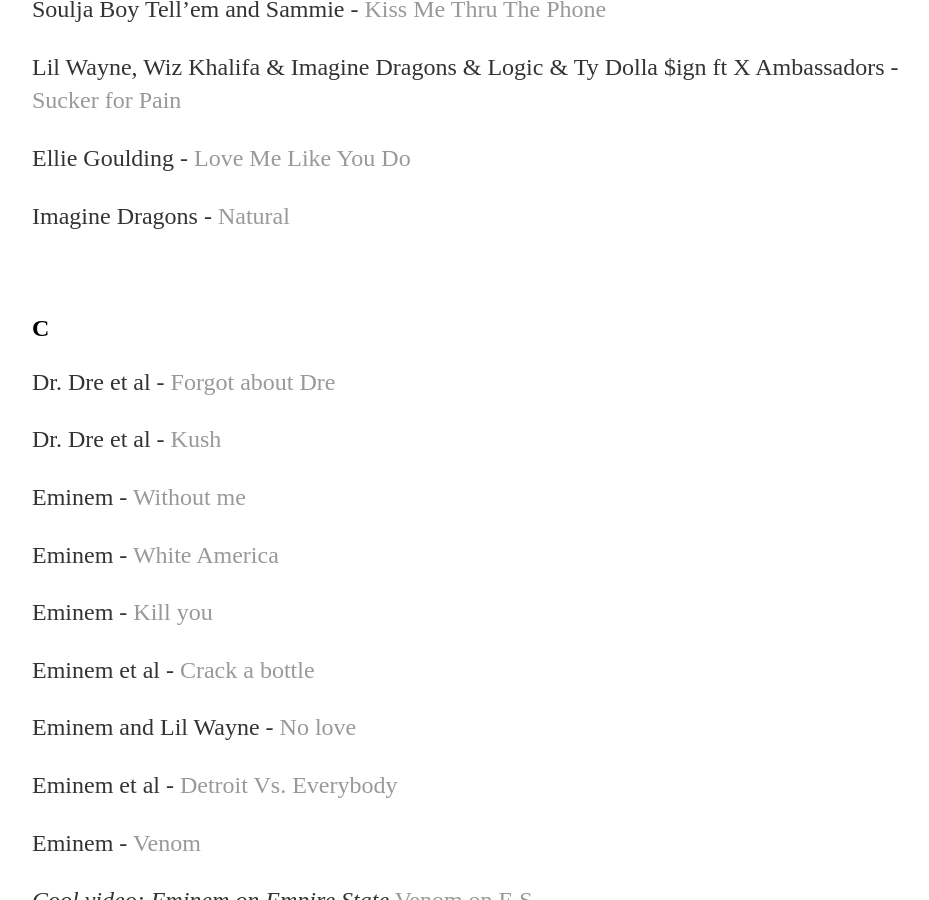
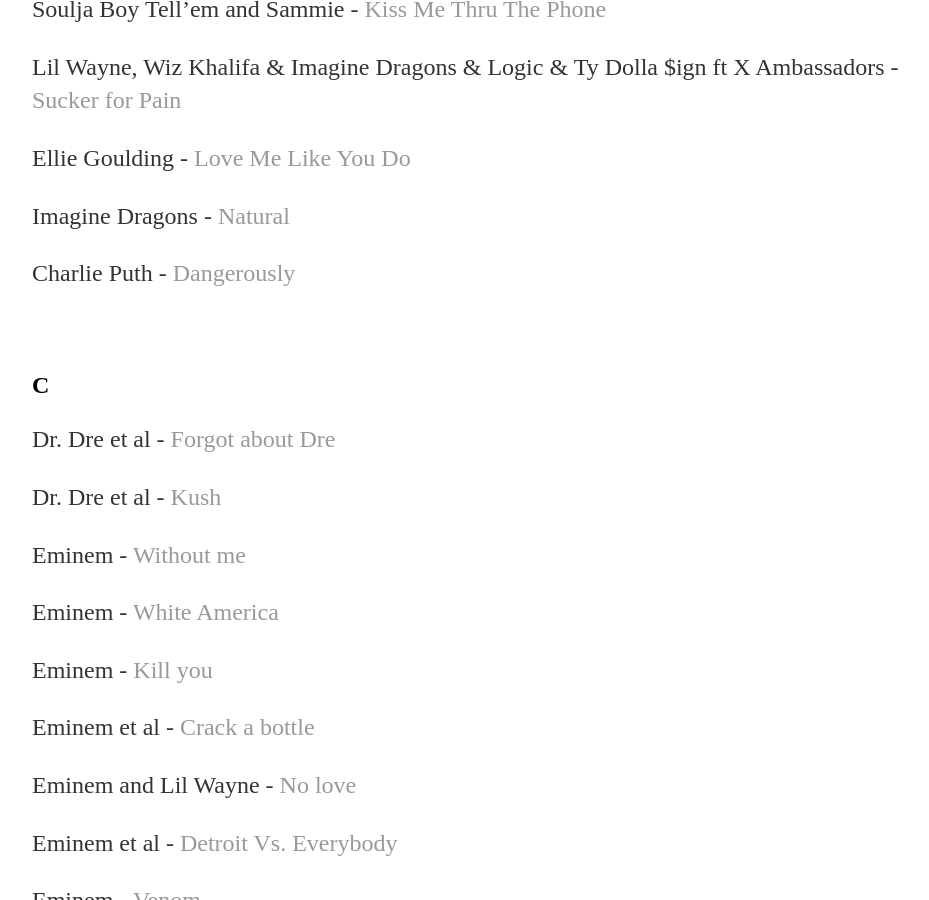
Before and after one commit to yjkweon24/yjkweon24.github.io, a Jekyll site: the page built from _posts/2018-10-23-songs-that-i-love.md, in a window 1280 px wide and 900 px high, scrolled down 12894 px. Shown: the whole window, without its empty margins (160-1089 px from the left). Built offline with Jekyll 4.4.1, drawn with Linux system fonts in a browser that asks for light colours.

Commit message:
Update 2018-10-23-songs-that-i-love.md

```diff
--- a/_posts/2018-10-23-songs-that-i-love.md
+++ b/_posts/2018-10-23-songs-that-i-love.md
@@ -448,6 +448,8 @@
 
 Imagine Dragons - [Natural](https://www.youtube.com/watch?v=0I647GU3Jsc&list=RDGMEM6ijAnFTG9nX1G-kbWBUCJAVMM66U_DuMCS8&index=5)
 
+Charlie Puth - [Dangerously](https://www.youtube.com/watch?v=TBXQu8ORnBQ)
+
 <br>
 
 ## C
```
